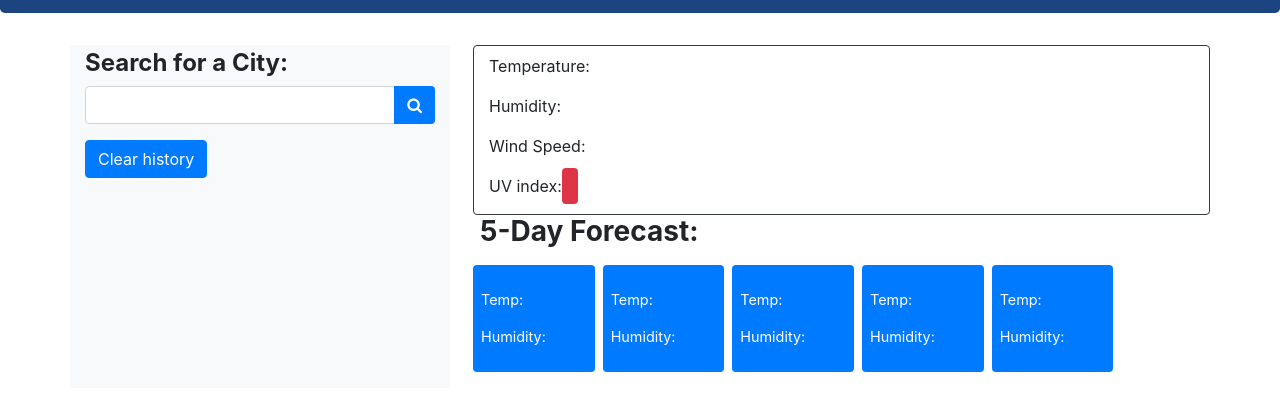
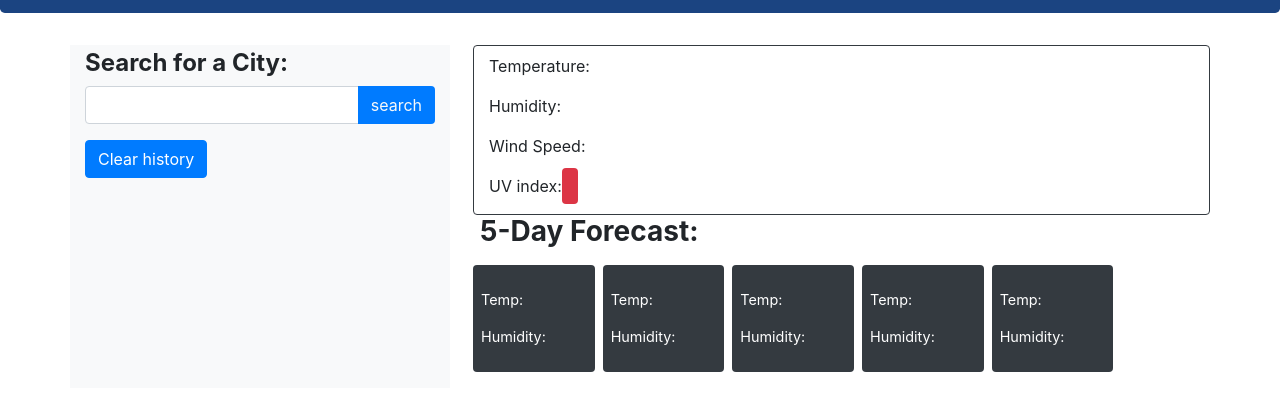
Before and after one commit to alexito24/weather-dashboard, a plain HTML site: page index.html in a window 1280 px wide. Shown: the part 67-478 px from the top of the page. Drawn offline with nearby package versions, Linux system fonts and the light colour scheme.

Commit message:
Add files via upload

```diff
--- a/index.html
+++ b/index.html
@@ -30,8 +30,7 @@
                     <input type="text" class="form-control" id="search-city" aria-label="City Search"
                         aria-describedby="search-button">
                     <div class="input-group-append">
-                        <button class=" btn bg-primary text-light" id="search-button"><i
-                                class="fa fa-search"></i></button>
+                        <button class=" btn bg-primary text-light" id="search-button">search</button>
                     </div>
                 </div>
                 <!--section for search city history-->
@@ -55,31 +54,31 @@
                 <div class="col-sm-12" id="future-weather">
                     <h3>5-Day Forecast:</h3>
                     <div class="row text-light">
-                        <div class="col-sm-2 bg-primary forecast text-white ml-2 mb-3 p-2 mt-2 rounded">
+                        <div class="col-sm-2 bg-dark forecast text-white ml-2 mb-3 p-2 mt-2 rounded">
                             <p id="fDate0"></p>
                             <p id="fImg0"></p>
                             <p>Temp:<span id="fTemp0"></span></p>
                             <p>Humidity:<span id="fHumidity0"></span></p>
                         </div>
-                        <div class="col-sm-2 bg-primary forecast text-white ml-2 mb-3 p-2 mt-2 rounded">
+                        <div class="col-sm-2 bg-dark forecast text-white ml-2 mb-3 p-2 mt-2 rounded">
                             <p id="fDate1"></p>
                             <p id="fImg1"></p>
                             <p>Temp:<span id="fTemp1"></span></p>
                             <p>Humidity:<span id="fHumidity1"></span></p>
                         </div>
-                        <div class="col-sm-2 bg-primary forecast text-white ml-2 mb-3 p-2 mt-2 rounded">
+                        <div class="col-sm-2 bg-dark forecast text-white ml-2 mb-3 p-2 mt-2 rounded">
                             <p id="fDate2"></p>
                             <p id="fImg2"></p>
                             <p>Temp:<span id="fTemp2"></span></p>
                             <p>Humidity:<span id="fHumidity2"></span></p>
                         </div>
-                        <div class="col-sm-2 bg-primary forecast text-white ml-2 mb-3 p-2 mt-2 rounded">
+                        <div class="col-sm-2 bg-dark forecast text-white ml-2 mb-3 p-2 mt-2 rounded">
                             <p id="fDate3"></p>
                             <p id="fImg3"></p>
                             <p>Temp:<span id="fTemp3"></span></p>
                             <p>Humidity:<span id="fHumidity3"></span></p>
                         </div>
-                        <div class="col-sm-2 bg-primary forecast text-white ml-2 mb-3 p-2 mt-2 rounded">
+                        <div class="col-sm-2 bg-dark forecast text-white ml-2 mb-3 p-2 mt-2 rounded">
                             <p id="fDate4"></p>
                             <p id="fImg4"></p>
                             <p>Temp:<span id="fTemp4"></span></p>
```
